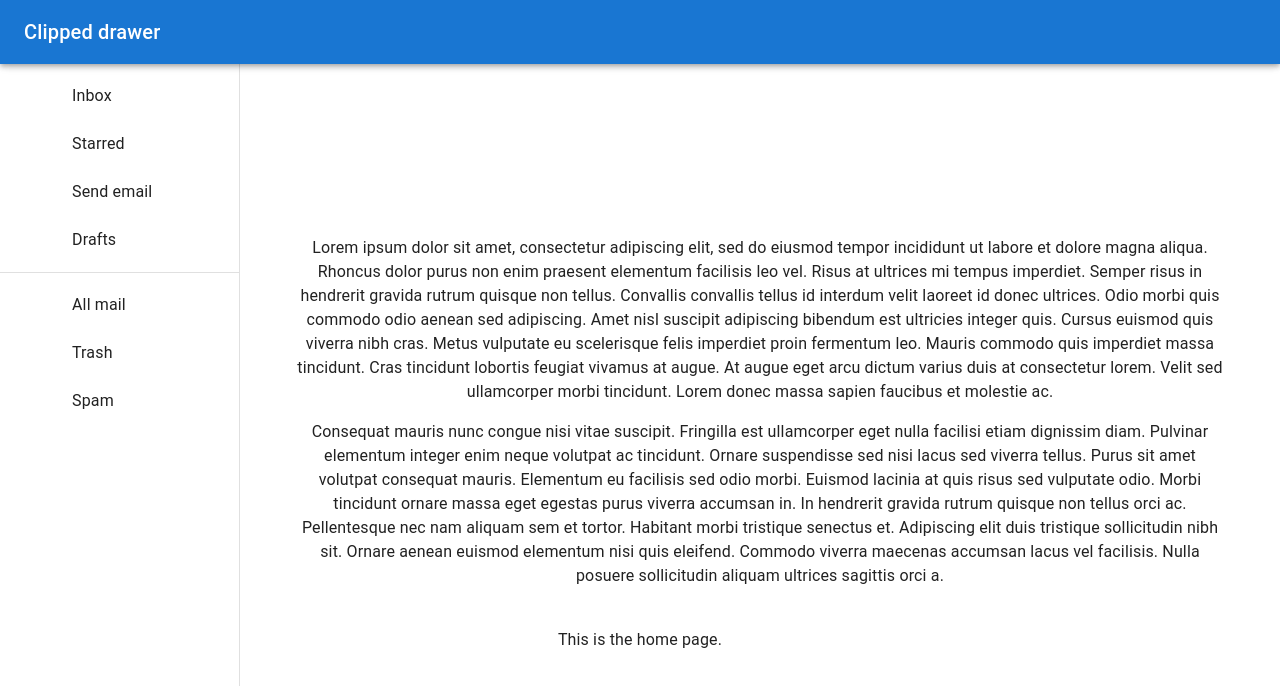
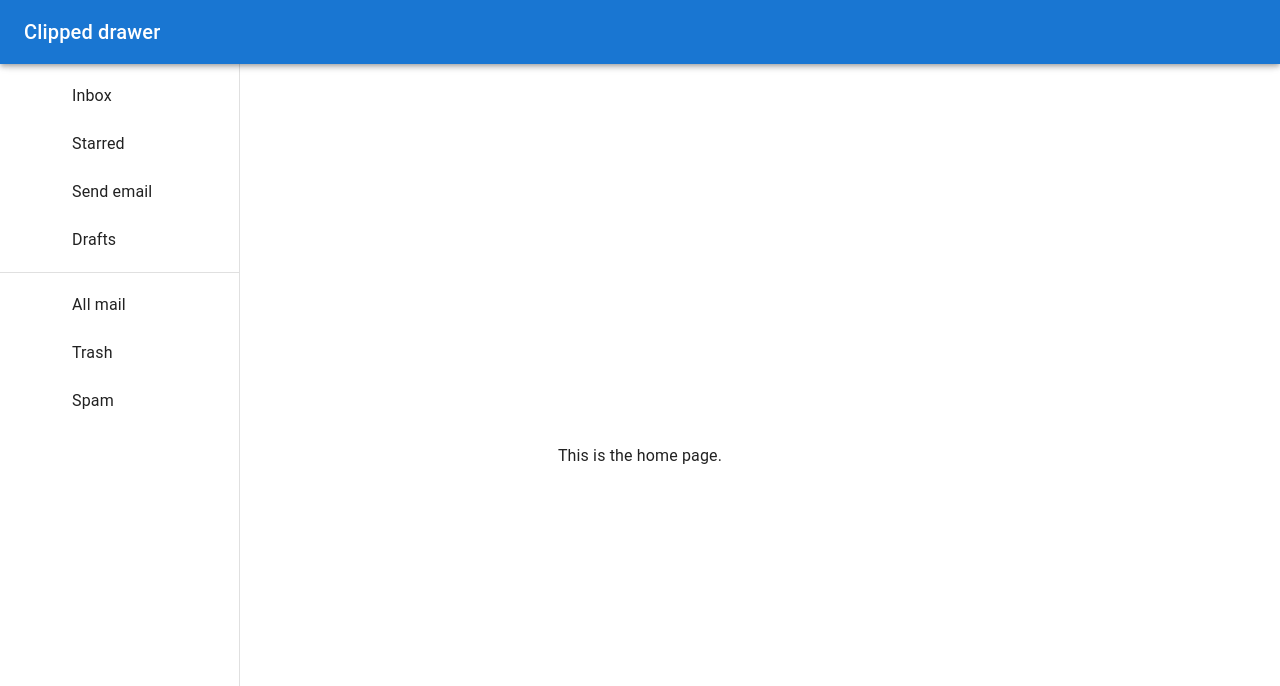
Before and after one commit to CCU-Computing/490-project-clubcentric, a React (Vite) app in the folder frontend/: page / in a window 1280 px wide. Shown: the top 686 px of the page. Built offline with nearby package versions, Linux system fonts and the light colour scheme; some icons are missing.

Commit message:
Deleted extra text in Navbar

```diff
--- a/frontend/src/components/navbar/Navbar.jsx
+++ b/frontend/src/components/navbar/Navbar.jsx
@@ -66,33 +66,6 @@
       </Drawer>
       <Box component="main" sx={{ flexGrow: 1, p: 3 }}>
         <Toolbar />
-        <Typography sx={{ marginBottom: 2 }}>
-          Lorem ipsum dolor sit amet, consectetur adipiscing elit, sed do eiusmod
-          tempor incididunt ut labore et dolore magna aliqua. Rhoncus dolor purus non
-          enim praesent elementum facilisis leo vel. Risus at ultrices mi tempus
-          imperdiet. Semper risus in hendrerit gravida rutrum quisque non tellus.
-          Convallis convallis tellus id interdum velit laoreet id donec ultrices.
-          Odio morbi quis commodo odio aenean sed adipiscing. Amet nisl suscipit
-          adipiscing bibendum est ultricies integer quis. Cursus euismod quis viverra
-          nibh cras. Metus vulputate eu scelerisque felis imperdiet proin fermentum
-          leo. Mauris commodo quis imperdiet massa tincidunt. Cras tincidunt lobortis
-          feugiat vivamus at augue. At augue eget arcu dictum varius duis at
-          consectetur lorem. Velit sed ullamcorper morbi tincidunt. Lorem donec massa
-          sapien faucibus et molestie ac.
-        </Typography>
-        <Typography sx={{ marginBottom: 2 }}>
-          Consequat mauris nunc congue nisi vitae suscipit. Fringilla est ullamcorper
-          eget nulla facilisi etiam dignissim diam. Pulvinar elementum integer enim
-          neque volutpat ac tincidunt. Ornare suspendisse sed nisi lacus sed viverra
-          tellus. Purus sit amet volutpat consequat mauris. Elementum eu facilisis
-          sed odio morbi. Euismod lacinia at quis risus sed vulputate odio. Morbi
-          tincidunt ornare massa eget egestas purus viverra accumsan in. In hendrerit
-          gravida rutrum quisque non tellus orci ac. Pellentesque nec nam aliquam sem
-          et tortor. Habitant morbi tristique senectus et. Adipiscing elit duis
-          tristique sollicitudin nibh sit. Ornare aenean euismod elementum nisi quis
-          eleifend. Commodo viverra maecenas accumsan lacus vel facilisis. Nulla
-          posuere sollicitudin aliquam ultrices sagittis orci a.
-        </Typography>
       </Box>
     </Box>
   );
```
